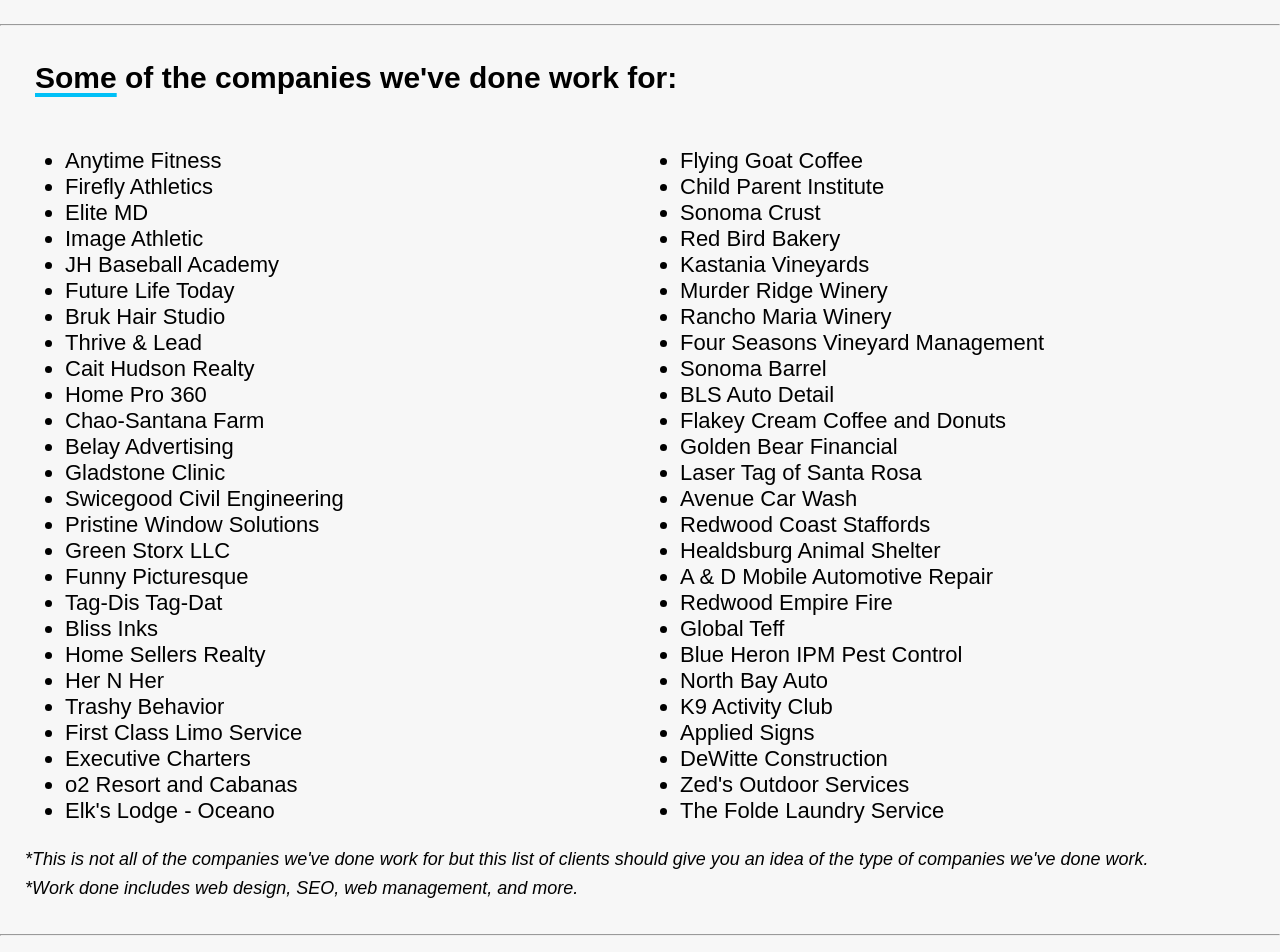
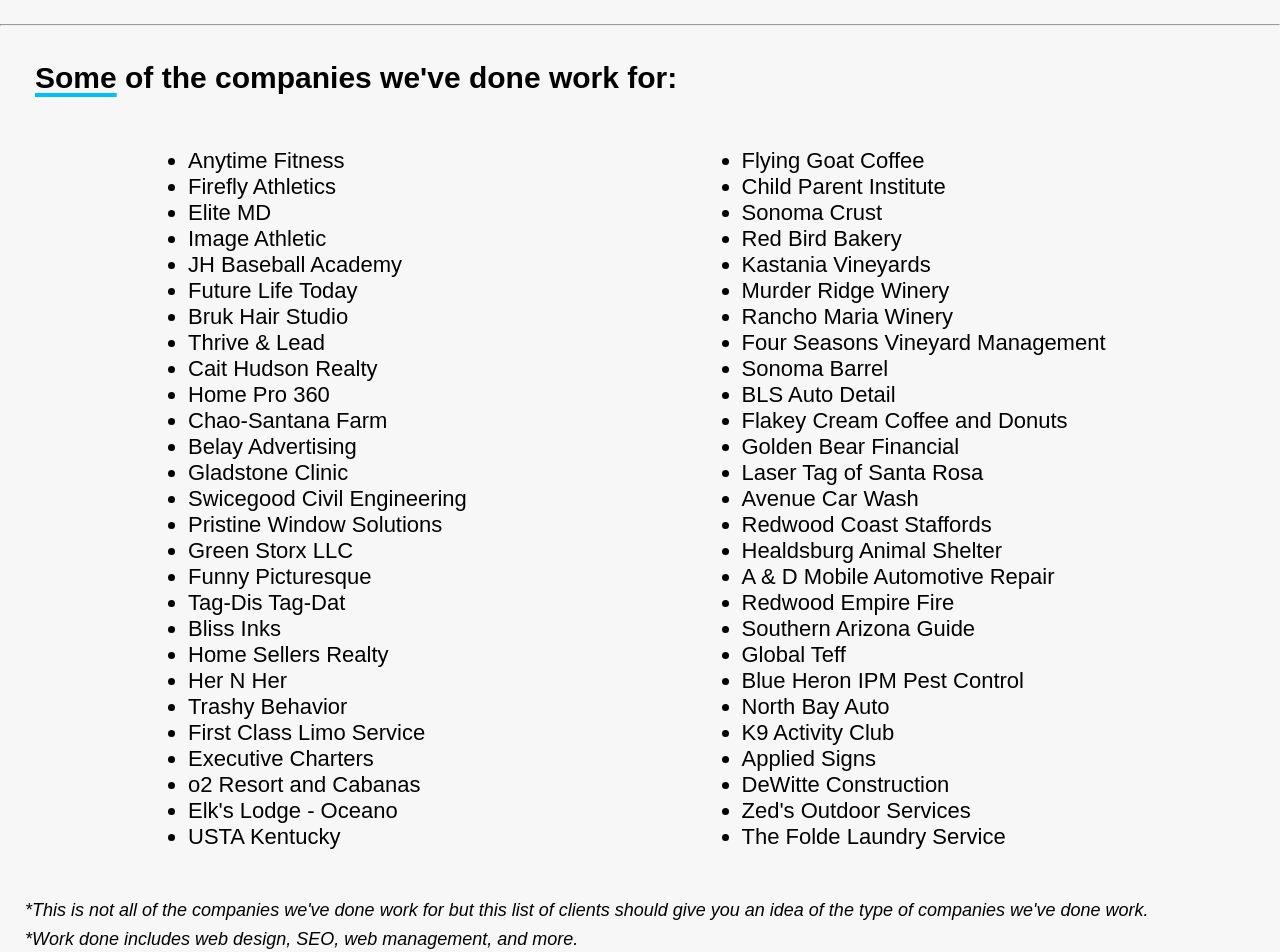
Before and after one commit to ericrothmuller/sky-marketing, a React (Create React App) app: page /portfolio in a window 1280 px wide. Shown: the part 360-1312 px from the top of the page. Built offline with nearby package versions, Linux system fonts and the light colour scheme; a web font is replaced by a local one.

Commit message:
Added a couple companies we've done work for and added the class businessesWorkedForDiv which gives margin to the columns of business names

```diff
--- a/src/App.css
+++ b/src/App.css
@@ -126,6 +126,10 @@ button.normalButton:hover {
 
 li {
   font-size: 22px;
+}
+
+.businessesWorkedForDiv {
+  margin-left: 10%;
 }
 
 .portfolioDiv {
--- a/src/pages/portfolio.js
+++ b/src/pages/portfolio.js
@@ -25,6 +25,7 @@ return (
 	<hr className="beyondMain"/>
 
 	<h2 id="WorkedFor"><span className="underlineText">Some</span> of the companies we've done work for:</h2>
+	<div className="businessesWorkedForDiv">
 		<div className="row">
 			<div className="columnLeft">
 				<ul>
@@ -54,6 +55,7 @@ return (
 					<li>Executive Charters</li>
 					<li>o2 Resort and Cabanas</li>
 					<li>Elk's Lodge - Oceano</li>
+					<li>USTA Kentucky</li>
 				</ul>
 			</div>
 			<div className="columnRight">
@@ -76,6 +78,7 @@ return (
 					<li>Healdsburg Animal Shelter</li>
 					<li>A & D Mobile Automotive Repair</li>
 					<li>Redwood Empire Fire</li>
+					<li>Southern Arizona Guide</li>
 					<li>Global Teff</li>
 					<li>Blue Heron IPM Pest Control</li>
 					<li>North Bay Auto</li>
@@ -86,9 +89,11 @@ return (
 					<li>The Folde Laundry Service</li>
 				</ul>
 			</div>
+		</div>
+	</div>
 		<p> <em className="subFont">*This is not all of the companies we've done work for but this list of clients should give you an idea of the type of companies we've done work.
 		<br />*Work done includes web design, SEO, web management, and more.</em></p>
-	</div>
+
 
 	<hr className="beyondMain"/>
 
```
Lines whose indentation alone changed are shown as unchanged.
